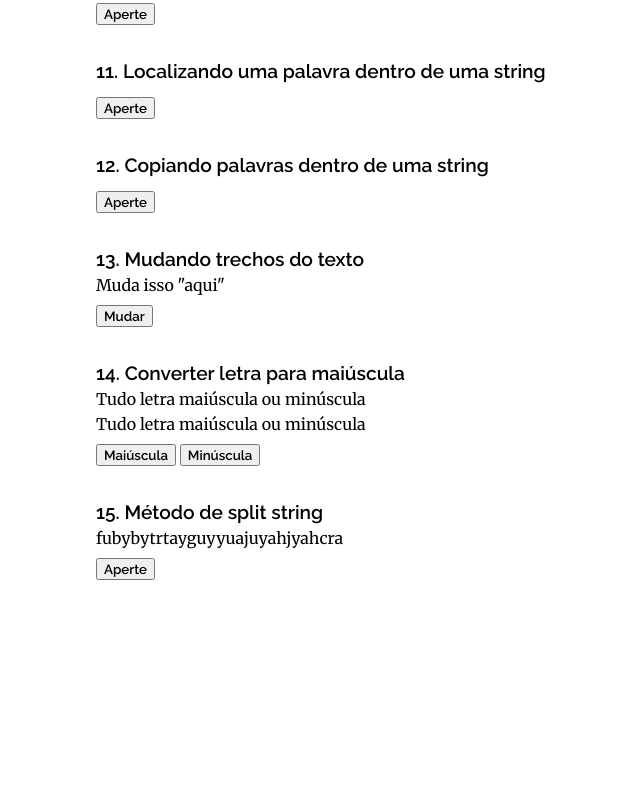
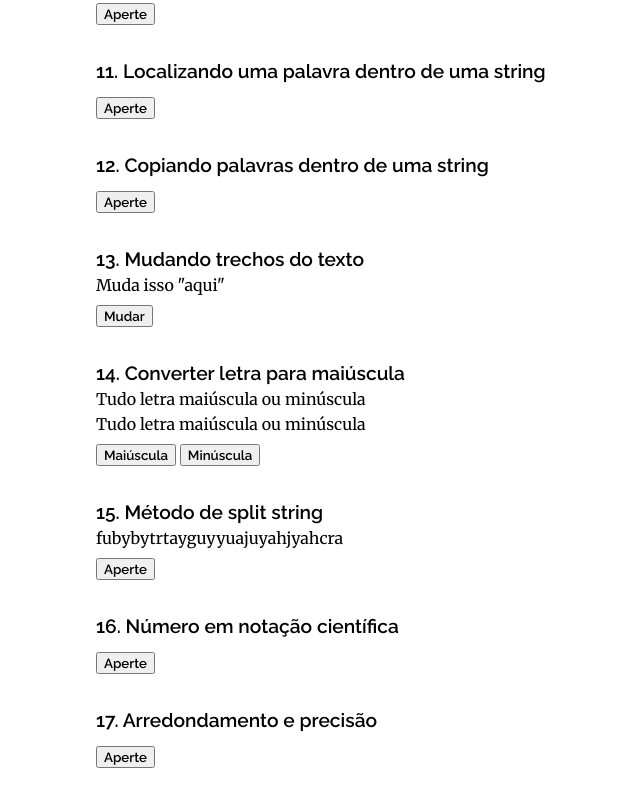
Before and after one commit to forgegabriel/Hora-de-JavaScript, a plain HTML site: page index.html in a window 1280 px wide. Shown: the part 1793-2600 px from the top of the page, without its empty margins (24-664 px from the left). Before the commit the page ends 2458 px from the top, so only its background shows below. Drawn offline with Linux system fonts and the light colour scheme.

Commit message:
trecho 17 pronto

```diff
--- a/index.html
+++ b/index.html
@@ -128,6 +128,16 @@
             <p id="t15-p1-split-string">fubybytrtayguyyuajuyahjyahcra</p>
             <button onclick="t15p1splitString()">Aperte</button>
         </div>
+        <div class="container">
+            <h2>16. Número em notação científica</h2>
+            <p id="t16-p1-notacao"></p>
+            <button onclick="t16p1notacao()">Aperte</button>
+        </div>
+        <div class="container">
+            <h2>17. Arredondamento e precisão</h2>
+            <p id="t17-p1-numeros"></p>
+            <button onclick="t17p1numeros()">Aperte</button>
+        </div>
     </main>
 
     <footer>
--- a/javascript/codigo.js
+++ b/javascript/codigo.js
@@ -96,26 +96,39 @@ function t12p1matchString() {
 function t13p1mudaTrecho() {
     let $texto = document.getElementById("t13-p1-muda-trecho").innerHTML;
     document.getElementById("t13-p1-muda-trecho").innerHTML =
-    $texto.replace("aqui","ali");
+        $texto.replace("aqui", "ali");
 }
 
 function t14p1p2upperCase() {
     document.getElementById("t14-p1-paragrafo").style.textTransform = "uppercase";
     let $texto2 = document.getElementById("t14-p2-paragrafo").innerHTML;
     document.getElementById("t14-p2-paragrafo").innerHTML =
-    $texto2.toUpperCase();
+        $texto2.toUpperCase();
 }
 
 function t14p1p2lowerCase() {
     document.getElementById("t14-p1-paragrafo").style.textTransform = "lowercase";
     let $texto2 = document.getElementById("t14-p2-paragrafo").innerHTML;
     document.getElementById("t14-p2-paragrafo").innerHTML =
-    $texto2.toLowerCase();
+        $texto2.toLowerCase();
 }
 
 function t15p1splitString() {
     let $texto1 = document.getElementById("t15-p1-split-string").innerHTML;
     const $array1 = $texto1.split("a");
     document.getElementById("t15-p1-split-string").innerHTML =
-    `${$array1[0]}, ${$array1[1]}, ${$array1[2]}, ${$array1[3]} e ${$array1[4]}`;
+        `${$array1[0]}, ${$array1[1]}, ${$array1[2]}, ${$array1[3]} e ${$array1[4]}`;
 }
+
+function t16p1notacao() {
+    document.getElementById("t16-p1-notacao").innerHTML =
+        `123.45e10 = ${123.45e10}<br>
+    123.45e-7 = ${123.45e-7}`;
+}
+
+function t17p1numeros() {
+    var $num = 189.3245;
+    document.getElementById("t17-p1-numeros").innerHTML =
+    `toFixed = ${$num.toFixed(4)}<br>
+    toPrecision = ${$num.toPrecision(4)}`;
+}
```
